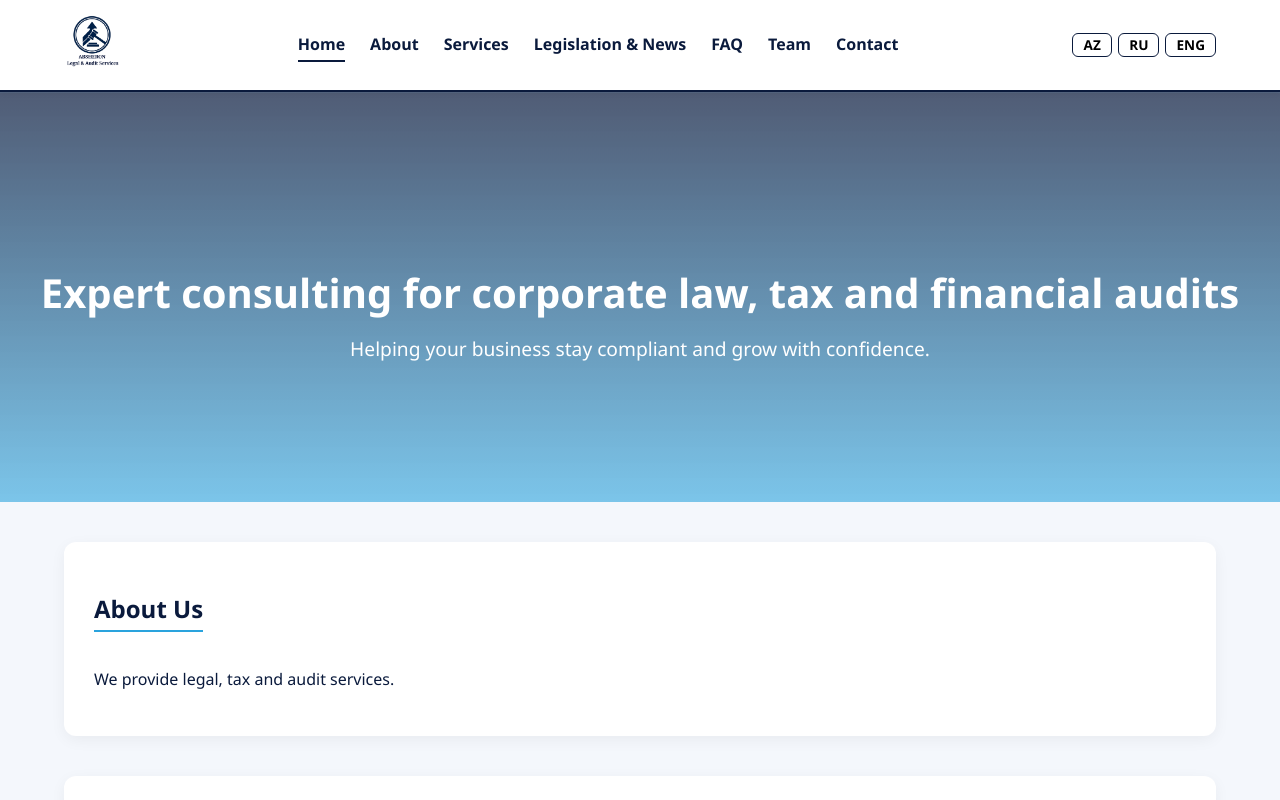
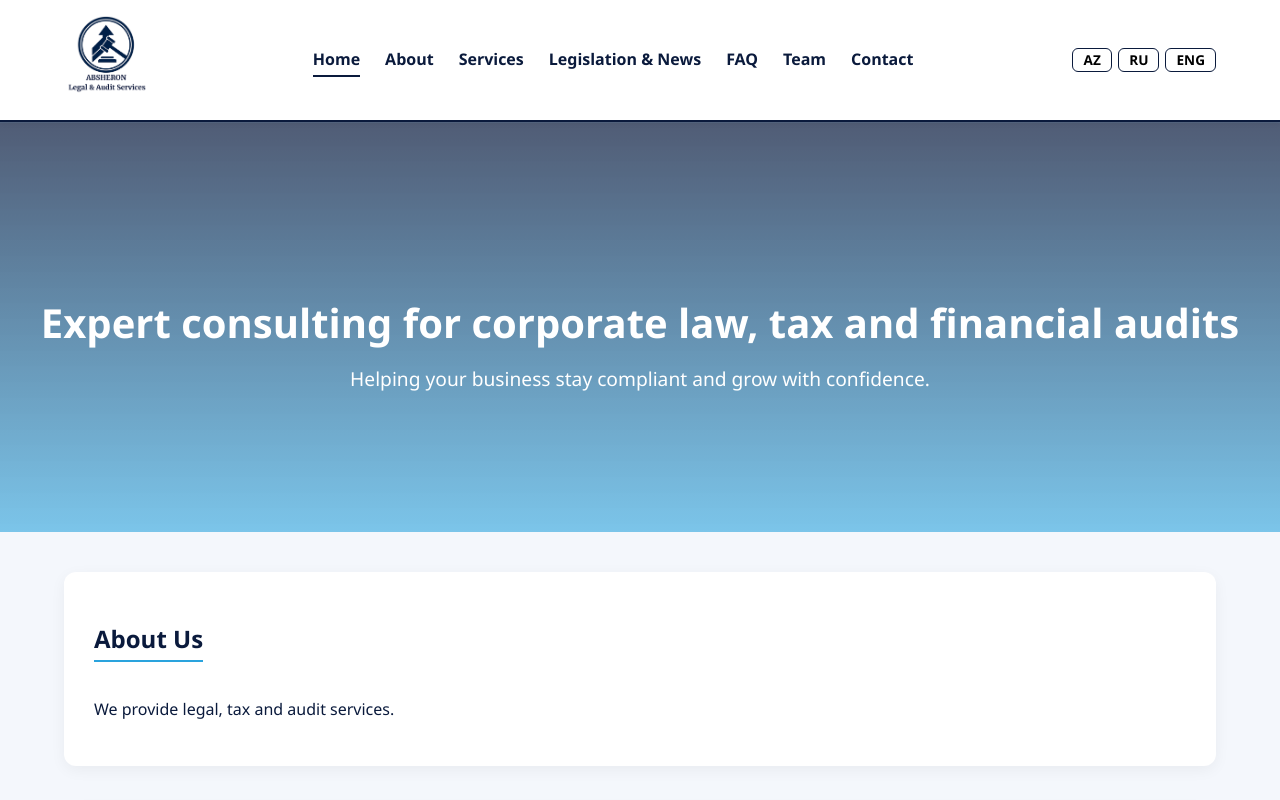
Before and after one commit to elchin867/absheronla.com, a plain HTML site: page index.html in a window 1280 px wide. Shown: the top 800 px of the page. Drawn offline with Linux system fonts and the light colour scheme.

Commit message:
Update style.css

```diff
--- a/style.css
+++ b/style.css
@@ -64,7 +64,7 @@ header {
 }
 
 .logo {
-  max-height: 60px;   /* or 70px, whatever looks balanced */
+  max-height: 90px;   /* or 70px, whatever looks balanced */
   width: auto;
   height: auto;        /* let max-height control size */
   display: block;
```
